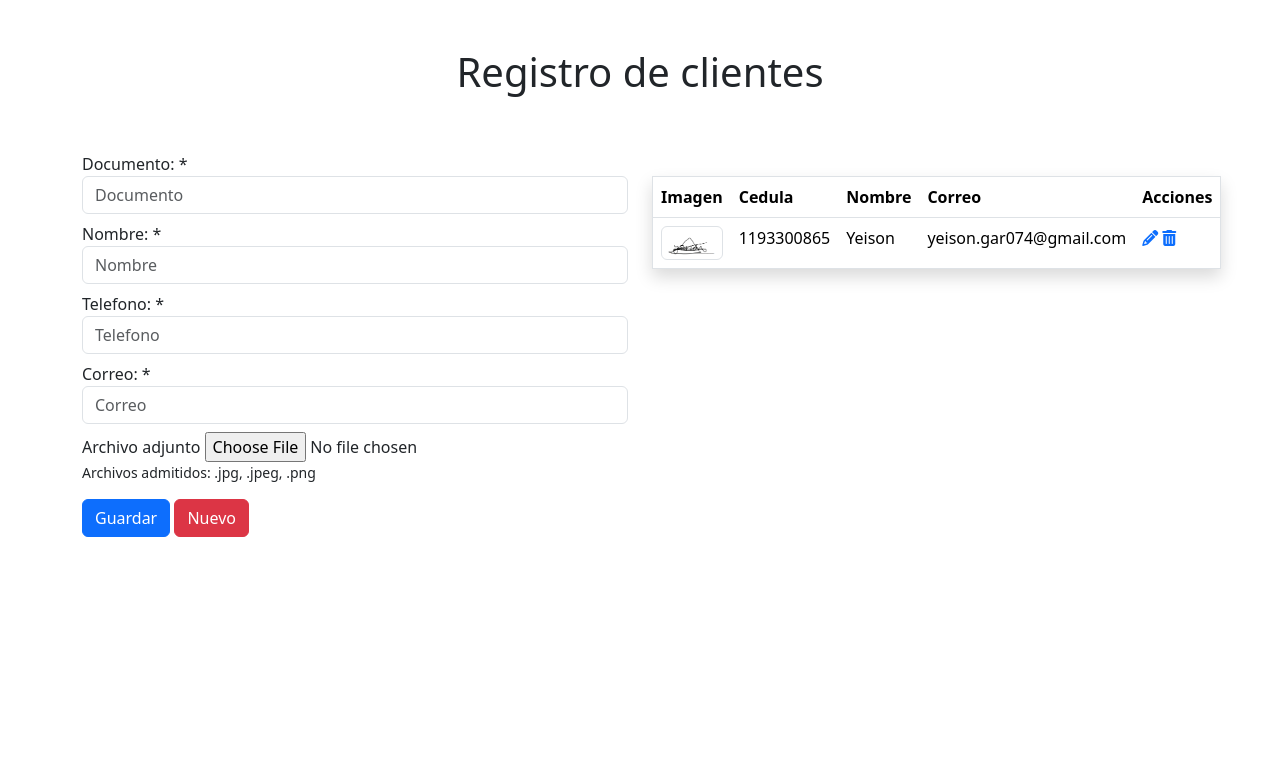
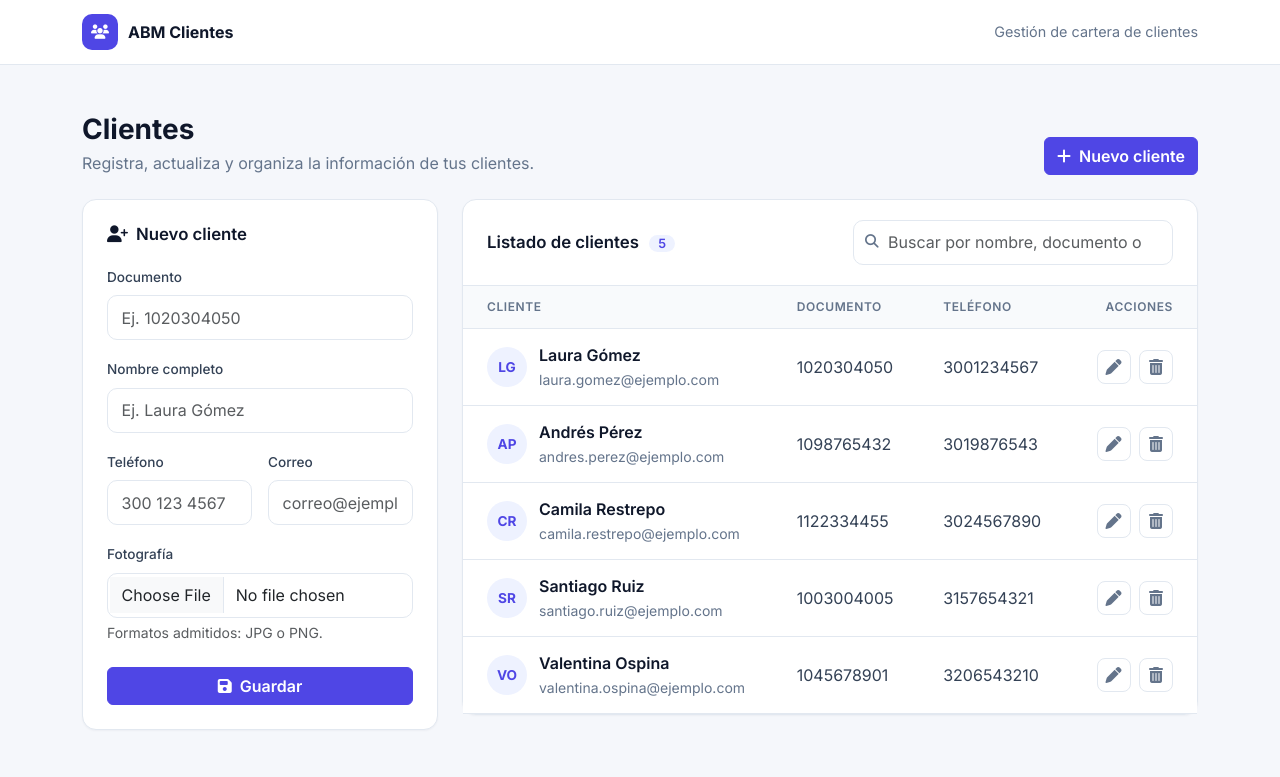
Before and after one commit to Yeistyle11/ABMClientes, a PHP site: page / in a window 1280 px wide. Shown: the top 777 px of the page. Run offline with PHP 8.4, Linux system fonts and the light colour scheme.

Commit message:
Rediseño de la interfaz y datos de ejemplo
- Nueva interfaz con búsqueda en vivo, iniciales y confirmación al borrar
- Escapa los datos al mostrarlos (evita XSS)
- Reemplaza los datos personales de archivo.txt por datos de ejemplo
- README con captura

Co-Authored-By: Claude Opus 5.5 <noreply@anthropic.com>

```diff
--- a/archivo.txt
+++ b/archivo.txt
@@ -1 +1 @@
-{"2":{"documento":"1193300865","nombre":"Yeison","telefono":"3104277843","correo":"yeison.gar074@gmail.com","imagen":"2024040907045123.png"}}
+{"0":{"documento":"1020304050","nombre":"Laura Gómez","telefono":"3001234567","correo":"laura.gomez@ejemplo.com","imagen":""},"1":{"documento":"1098765432","nombre":"Andrés Pérez","telefono":"3019876543","correo":"andres.perez@ejemplo.com","imagen":""},"2":{"documento":"1122334455","nombre":"Camila Restrepo","telefono":"3024567890","correo":"camila.restrepo@ejemplo.com","imagen":""},"3":{"documento":"1003004005","nombre":"Santiago Ruiz","telefono":"3157654321","correo":"santiago.ruiz@ejemplo.com","imagen":""},"4":{"documento":"1045678901","nombre":"Valentina Ospina","telefono":"3206543210","correo":"valentina.ospina@ejemplo.com","imagen":""}}
--- /dev/null
+++ b/css/estilos.css
@@ -0,0 +1,157 @@
+:root {
+    --brand: #4f46e5;
+    --brand-dark: #4338ca;
+    --brand-soft: #eef2ff;
+    --ink: #0f172a;
+    --muted: #64748b;
+    --line: #e2e8f0;
+    --bg: #f5f7fb;
+}
+
+body {
+    background: var(--bg);
+    color: var(--ink);
+    font-family: "Inter", system-ui, sans-serif;
+}
+
+.topbar {
+    background: #fff;
+    border-bottom: 1px solid var(--line);
+    padding: 14px 0;
+}
+
+.brand {
+    display: flex;
+    align-items: center;
+    gap: 10px;
+    font-weight: 700;
+    color: var(--ink);
+    text-decoration: none;
+}
+
+.brand-mark {
+    display: grid;
+    place-items: center;
+    width: 36px;
+    height: 36px;
+    border-radius: 10px;
+    background: var(--brand);
+    color: #fff;
+    font-size: .9rem;
+}
+
+.topbar-sub { color: var(--muted); font-size: .9rem; }
+
+.page-head {
+    display: flex;
+    align-items: flex-end;
+    justify-content: space-between;
+    gap: 16px;
+    flex-wrap: wrap;
+    margin-bottom: 24px;
+}
+
+.page-head h1 { font-size: 1.75rem; font-weight: 700; margin: 0; }
+.page-head p { color: var(--muted); margin: 4px 0 0; }
+
+.btn-brand {
+    background: var(--brand);
+    border-color: var(--brand);
+    color: #fff;
+    font-weight: 600;
+}
+
+.btn-brand:hover, .btn-brand:focus { background: var(--brand-dark); border-color: var(--brand-dark); color: #fff; }
+
+.stat, .card-panel {
+    background: #fff;
+    border: 1px solid var(--line);
+    border-radius: 14px;
+    box-shadow: 0 1px 2px rgba(15, 23, 42, .04);
+}
+
+.stat { display: flex; align-items: center; gap: 14px; padding: 16px 18px; }
+.stat small { display: block; color: var(--muted); font-size: .8rem; }
+.stat strong { font-size: 1.5rem; line-height: 1.1; }
+
+.stat-icon {
+    display: grid;
+    place-items: center;
+    width: 44px;
+    height: 44px;
+    border-radius: 12px;
+    background: var(--brand-soft);
+    color: var(--brand);
+}
+
+.stat-icon.green { background: #ecfdf5; color: #059669; }
+
+.card-panel { padding: 24px; }
+.panel-title { font-size: 1.05rem; font-weight: 600; margin-bottom: 20px; }
+
+.form-label { font-size: .85rem; font-weight: 500; color: #334155; }
+.form-control { border-radius: 10px; border-color: var(--line); padding: .6rem .85rem; }
+.form-control:focus { border-color: var(--brand); box-shadow: 0 0 0 .2rem rgba(79, 70, 229, .15); }
+
+.table-toolbar {
+    display: flex;
+    align-items: center;
+    justify-content: space-between;
+    gap: 16px;
+    flex-wrap: wrap;
+    padding: 20px 24px;
+    border-bottom: 1px solid var(--line);
+}
+
+.search { position: relative; min-width: 240px; flex: 0 1 320px; }
+.search i { position: absolute; left: 12px; top: 50%; transform: translateY(-50%); color: var(--muted); font-size: .85rem; }
+.search .form-control { padding-left: 34px; }
+
+.table-clients thead th {
+    background: #f8fafc;
+    color: var(--muted);
+    font-size: .75rem;
+    font-weight: 600;
+    text-transform: uppercase;
+    letter-spacing: .05em;
+    padding: 12px 24px;
+    border-bottom: 1px solid var(--line);
+}
+
+.table-clients td { padding: 14px 24px; border-color: var(--line); color: #334155; }
+.table-clients tbody tr:hover { background: #fafbff; }
+
+.client { display: flex; align-items: center; gap: 12px; }
+.client strong { display: block; color: var(--ink); font-weight: 600; }
+.client small { color: var(--muted); }
+
+.avatar { width: 40px; height: 40px; border-radius: 50%; object-fit: cover; flex-shrink: 0; }
+
+.avatar-initials {
+    display: grid;
+    place-items: center;
+    background: var(--brand-soft);
+    color: var(--brand);
+    font-weight: 700;
+    font-size: .85rem;
+}
+
+.btn-icon {
+    display: inline-grid;
+    place-items: center;
+    width: 34px;
+    height: 34px;
+    border-radius: 8px;
+    color: var(--muted);
+    border: 1px solid var(--line);
+    text-decoration: none;
+    margin-left: 4px;
+}
+
+.btn-icon:hover { color: var(--brand); border-color: var(--brand); background: var(--brand-soft); }
+.btn-icon.danger:hover { color: #dc2626; border-color: #fecaca; background: #fef2f2; }
+
+.empty { text-align: center; padding: 48px 24px; color: var(--muted); }
+.empty i { font-size: 2.2rem; margin-bottom: 12px; color: #cbd5e1; }
+
+.count-badge { display: inline-block; margin-left: 6px; padding: 1px 9px; border-radius: 999px; background: var(--brand-soft); color: var(--brand); font-size: .8rem; font-weight: 600; vertical-align: middle; }
--- a/index.php
+++ b/index.php
@@ -13,6 +13,11 @@ if (file_exists("archivo.txt")) {
 } else {
 
     $aClientes = array();
+}
+
+function e($valor)
+{
+    return htmlspecialchars((string) $valor, ENT_QUOTES, "UTF-8");
 }
 
 $pos = isset($_GET["pos"]) && $_GET["pos"] >= 0 ? $_GET["pos"] : "";
@@ -75,6 +80,8 @@ if ($_POST) {
 
     //Almacena el string  jsonClientes en el archivo.txt
     file_put_contents("archivo.txt", $jsonClientes);
+    header("location: index.php?ok=1");
+    exit;
 }
 
 
@@ -87,11 +94,28 @@ if (isset($_GET["do"]) && $_GET["do"] == "eliminar") {
 
     //Almacena el string jsonClientes en el archivo.txt
     file_put_contents("archivo.txt", $jsonClientes);
-    header("location: index.php");
+    header("location: index.php?ok=2");
+    exit;
+}
+
+$editando = $pos !== "" && isset($aClientes[$pos]);
+$clienteActual = $editando ? $aClientes[$pos] : array("documento" => "", "nombre" => "", "telefono" => "", "correo" => "", "imagen" => "");
+$mensaje = "";
+if (isset($_GET["ok"])) {
+    $mensaje = $_GET["ok"] == "2" ? "Cliente eliminado correctamente." : "Cliente guardado correctamente.";
+}
+
+function iniciales($nombre)
+{
+    $partes = preg_split("/\s+/", trim($nombre));
+    $ini = "";
+    foreach (array_slice($partes, 0, 2) as $p) {
+        $ini .= mb_strtoupper(mb_substr($p, 0, 1));
+    }
+    return $ini;
 }
 
 ?>
-
 
 <!DOCTYPE html>
 <html lang="es">
@@ -99,78 +123,157 @@ if (isset($_GET["do"]) && $_GET["do"] == "eliminar") {
 <head>
     <meta charset="UTF-8">
     <meta name="viewport" content="width=device-width, initial-scale=1.0">
-    <title>Registro</title>
+    <title>Clientes | ABM Clientes</title>
     <link href="https://cdn.jsdelivr.net/npm/bootstrap@5.3.3/dist/css/bootstrap.min.css" rel="stylesheet" integrity="sha384-QWTKZyjpPEjISv5WaRU9OFeRpok6YctnYmDr5pNlyT2bRjXh0JMhjY6hW+ALEwIH" crossorigin="anonymous">
+    <link rel="preconnect" href="https://fonts.googleapis.com">
+    <link href="https://fonts.googleapis.com/css2?family=Inter:wght@400;500;600;700&display=swap" rel="stylesheet">
     <link rel="stylesheet" href="css/fontawesome/css/all.min.css">
-    <link rel="stylesheet" href="css/fontawesome/css/fontawesome.min.css">
+    <link rel="stylesheet" href="css/estilos.css">
 </head>
 
 <body>
-    <main class="container">
-        <div class="row">
-            <div class="col-12 text-center py-5">
-                <h1>Registro de clientes</h1>
+    <header class="topbar">
+        <div class="container d-flex align-items-center justify-content-between">
+            <a href="index.php" class="brand">
+                <span class="brand-mark"><i class="fa-solid fa-users"></i></span>
+                ABM Clientes
+            </a>
+            <span class="topbar-sub d-none d-sm-inline">Gestión de cartera de clientes</span>
+        </div>
+    </header>
+
+    <main class="container py-4 py-lg-5">
+        <div class="page-head">
+            <div>
+                <h1>Clientes</h1>
+                <p>Registra, actualiza y organiza la información de tus clientes.</p>
+            </div>
+            <a href="index.php" class="btn btn-brand"><i class="fa-solid fa-plus me-2"></i>Nuevo cliente</a>
+        </div>
+
+        <?php if ($mensaje != "") : ?>
+            <div class="alert alert-success alert-dismissible fade show d-flex align-items-center" role="alert">
+                <i class="fa-solid fa-circle-check me-2"></i><?php echo $mensaje; ?>
+                <button type="button" class="btn-close" data-bs-dismiss="alert" aria-label="Cerrar"></button>
+            </div>
+        <?php endif; ?>
+
+        <div class="row g-4">
+            <div class="col-lg-4">
+                <div class="card-panel">
+                    <h2 class="panel-title">
+                        <?php echo $editando ? '<i class="fa-solid fa-pen me-2"></i>Editar cliente' : '<i class="fa-solid fa-user-plus me-2"></i>Nuevo cliente'; ?>
+                    </h2>
+                    <form action="" method="POST" enctype="multipart/form-data">
+                        <div class="mb-3">
+                            <label for="txtDocumento" class="form-label">Documento</label>
+                            <input type="text" name="txtDocumento" id="txtDocumento" class="form-control" placeholder="Ej. 1020304050" required value="<?php echo e($clienteActual["documento"]); ?>">
+                        </div>
+                        <div class="mb-3">
+                            <label for="txtNombre" class="form-label">Nombre completo</label>
+                            <input type="text" name="txtNombre" id="txtNombre" class="form-control" placeholder="Ej. Laura Gómez" required value="<?php echo e($clienteActual["nombre"]); ?>">
+                        </div>
+                        <div class="row g-3 mb-3">
+                            <div class="col-sm-6 col-lg-12 col-xl-6">
+                                <label for="txtTelefono" class="form-label">Teléfono</label>
+                                <input type="tel" name="txtTelefono" id="txtTelefono" class="form-control" placeholder="300 123 4567" required value="<?php echo e($clienteActual["telefono"]); ?>">
+                            </div>
+                            <div class="col-sm-6 col-lg-12 col-xl-6">
+                                <label for="txtCorreo" class="form-label">Correo</label>
+                                <input type="email" name="txtCorreo" id="txtCorreo" class="form-control" placeholder="correo@ejemplo.com" required value="<?php echo e($clienteActual["correo"]); ?>">
                             </div>
                         </div>
-        <div class="row">
-            <div class="col-6">
-                <form action="" method="POST" enctype="multipart/form-data">
-                    <div class="pb-2">
-                        <label for="">Documento: *</label>
-                        <input type="text" name="txtDocumento" id="txtDocumento" class="form-control" placeholder="Documento" required value="<?php echo  isset($aClientes[$pos]) ? $aClientes[$pos]["documento"] : ""; ?>">
+                        <div class="mb-4">
+                            <label for="archivo" class="form-label">Fotografía</label>
+                            <input type="file" name="archivo" id="archivo" class="form-control" accept=".jpg,.jpeg,.png">
+                            <div class="form-text">Formatos admitidos: JPG o PNG.</div>
                         </div>
-                    <div class="pb-2">
-                        <label for="">Nombre: *</label>
-                        <input type="text" name="txtNombre" id="txtNombre" class="form-control" placeholder="Nombre" required value="<?php echo  isset($aClientes[$pos]) ? $aClientes[$pos]["nombre"] : ""; ?>">
-                    </div>
-                    <div class="pb-2">
-                        <label for="">Telefono: *</label>
-                        <input type="text" name="txtTelefono" id="txtTelefono" class="form-control" placeholder="Telefono" required value="<?php echo  isset($aClientes[$pos]) ? $aClientes[$pos]["telefono"] : ""; ?>">
-                    </div>
-                    <div class="pb-2">
-                        <label for="">Correo: *</label>
-                        <input type="text" name="txtCorreo" id="txtCorreo" class="form-control" placeholder="Correo" required value="<?php echo  isset($aClientes[$pos]) ? $aClientes[$pos]["correo"] : ""; ?>">
-                    </div>
-                    <div class="pb-2">
-                        <label for="">Archivo adjunto</label>
-                        <input type="file" name="archivo" id="archivo" accept=".jpg, .jpeg, .png,">
-                        <small class="d-block">Archivos admitidos: .jpg, .jpeg, .png</small>
-                    </div>
-                    <div class="pb-2">
-                        <button type="submit" class="btn btn-primary">Guardar</button>
-                        <a href="index.php" class="btn btn-danger my-2">Nuevo</a>
+                        <div class="d-flex gap-2">
+                            <button type="submit" class="btn btn-brand flex-fill"><i class="fa-solid fa-floppy-disk me-2"></i>Guardar</button>
+                            <?php if ($editando) : ?>
+                                <a href="index.php" class="btn btn-light border">Cancelar</a>
+                            <?php endif; ?>
                         </div>
                     </form>
                 </div>
-            <div class="col-6 py-4">
-                <table class="table table-hover shadow border">
+            </div>
+
+            <div class="col-lg-8">
+                <div class="card-panel p-0">
+                    <div class="table-toolbar">
+                        <h2 class="panel-title m-0">Listado de clientes <span class="count-badge"><?php echo count($aClientes); ?></span></h2>
+                        <div class="search">
+                            <i class="fa-solid fa-magnifying-glass"></i>
+                            <input type="search" id="buscar" class="form-control" placeholder="Buscar por nombre, documento o correo">
+                        </div>
+                    </div>
+                    <div class="table-responsive">
+                        <table class="table table-clients align-middle mb-0">
+                            <thead>
                                 <tr>
-                        <th>Imagen</th>
-                        <th>Cedula</th>
-                        <th>Nombre</th>
-                        <th>Correo</th>
-                        <th>Acciones</th>
+                                    <th>Cliente</th>
+                                    <th>Documento</th>
+                                    <th>Teléfono</th>
+                                    <th class="text-end">Acciones</th>
                                 </tr>
-                    <?php foreach ($aClientes as $pos => $cliente) : ?>
+                            </thead>
+                            <tbody id="tabla-clientes">
+                                <?php foreach ($aClientes as $i => $cliente) : ?>
                                     <tr>
                                         <td>
+                                            <div class="client">
                                                 <?php if ($cliente["imagen"] != "") : ?>
-                                    <img src="imagenes/<?php echo $cliente["imagen"]; ?>" class="img-thumbnail">
+                                                    <img src="imagenes/<?php echo e($cliente["imagen"]); ?>" alt="" class="avatar">
+                                                <?php else : ?>
+                                                    <span class="avatar avatar-initials"><?php echo e(iniciales($cliente["nombre"])); ?></span>
                                                 <?php endif; ?>
+                                                <div>
+                                                    <strong><?php echo e($cliente["nombre"]); ?></strong>
+                                                    <small><?php echo e($cliente["correo"]); ?></small>
+                                                </div>
+                                            </div>
                                         </td>
-                            <td><?php echo $cliente["documento"]; ?></td>
-                            <td><?php echo $cliente["nombre"]; ?></td>
-                            <td><?php echo $cliente["correo"]; ?></td>
-                            <td>
-                                <a href="index.php?pos=<?php echo $pos; ?>&do=editar"><i class="fa-solid fa-pencil"></i></a>
-                                <a href="index.php?pos=<?php echo $pos; ?>&do=eliminar"><i class="fa-solid fa-trash-can"></i></a>
+                                        <td><?php echo e($cliente["documento"]); ?></td>
+                                        <td><?php echo e($cliente["telefono"]); ?></td>
+                                        <td class="text-end text-nowrap">
+                                            <a href="index.php?pos=<?php echo $i; ?>&do=editar" class="btn-icon" title="Editar"><i class="fa-solid fa-pen"></i></a>
+                                            <a href="index.php?pos=<?php echo $i; ?>&do=eliminar" class="btn-icon danger" title="Eliminar" data-nombre="<?php echo e($cliente["nombre"]); ?>"><i class="fa-solid fa-trash-can"></i></a>
                                         </td>
                                     </tr>
                                 <?php endforeach; ?>
+                            </tbody>
                         </table>
+                    </div>
+                    <?php if (count($aClientes) == 0) : ?>
+                        <div class="empty">
+                            <i class="fa-regular fa-address-book"></i>
+                            <p>Aún no hay clientes registrados.<br>Usa el formulario para crear el primero.</p>
+                        </div>
+                    <?php endif; ?>
+                </div>
             </div>
         </div>
     </main>
+
+    <script src="https://cdn.jsdelivr.net/npm/bootstrap@5.3.3/dist/js/bootstrap.bundle.min.js" integrity="sha384-YvpcrYf0tY3lHB60NNkmXc5s9fDVZLESaAA55NDzOxhy9GkcIdslK1eN7N6jIeHz" crossorigin="anonymous"></script>
+    <script>
+        // Filtro en vivo del listado
+        document.getElementById("buscar").addEventListener("input", function () {
+            const texto = this.value.toLowerCase();
+            document.querySelectorAll("#tabla-clientes tr").forEach(function (fila) {
+                fila.style.display = fila.textContent.toLowerCase().includes(texto) ? "" : "none";
+            });
+        });
+
+        // Confirmación antes de eliminar
+        document.querySelectorAll("a.danger").forEach(function (enlace) {
+            enlace.addEventListener("click", function (e) {
+                if (!confirm("¿Eliminar a " + this.dataset.nombre + "?")) {
+                    e.preventDefault();
+                }
+            });
+        });
+    </script>
 </body>
 
 </html>
```
Also changed, not shown: README.md (added), 1 other file. Lines whose indentation alone changed are shown as unchanged.
